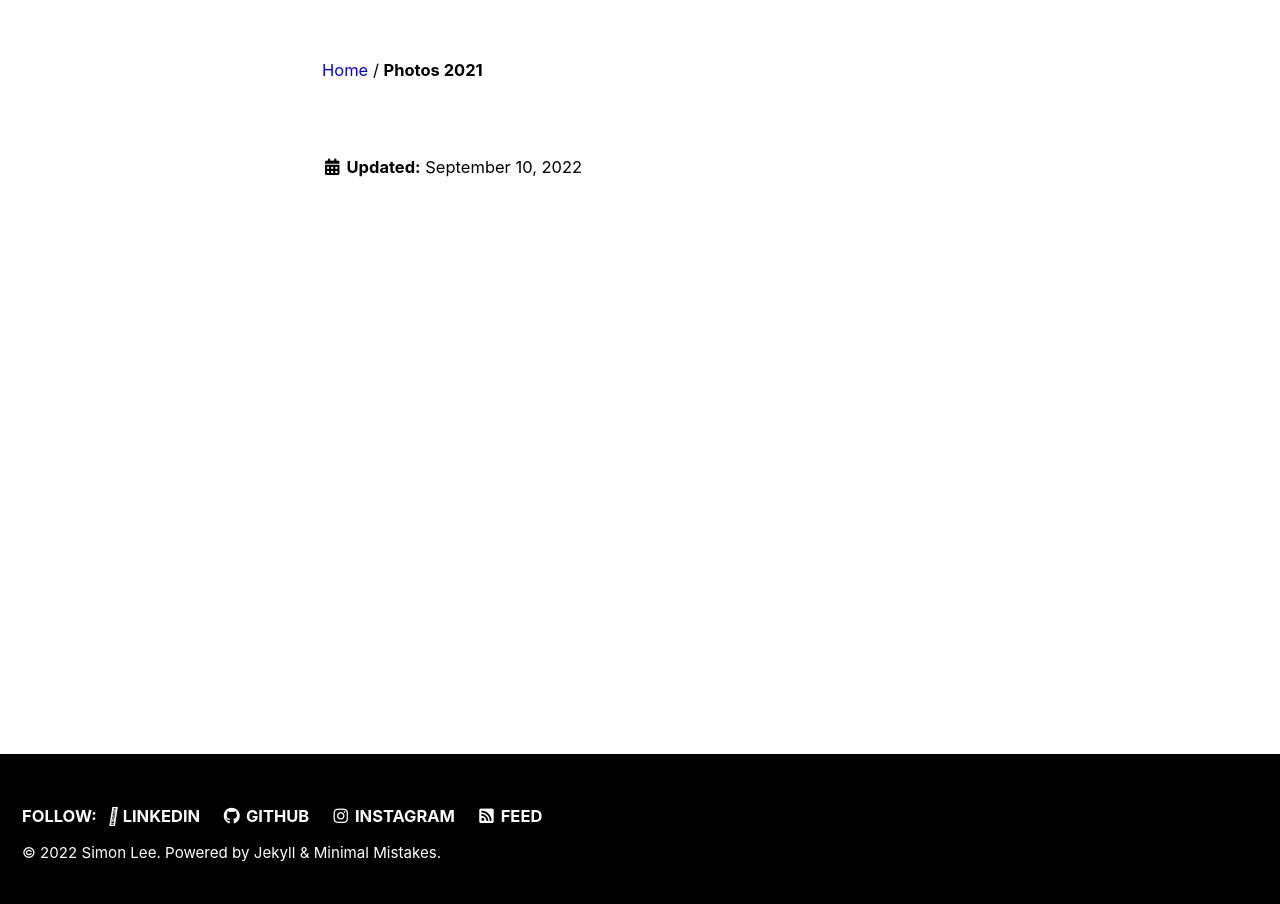
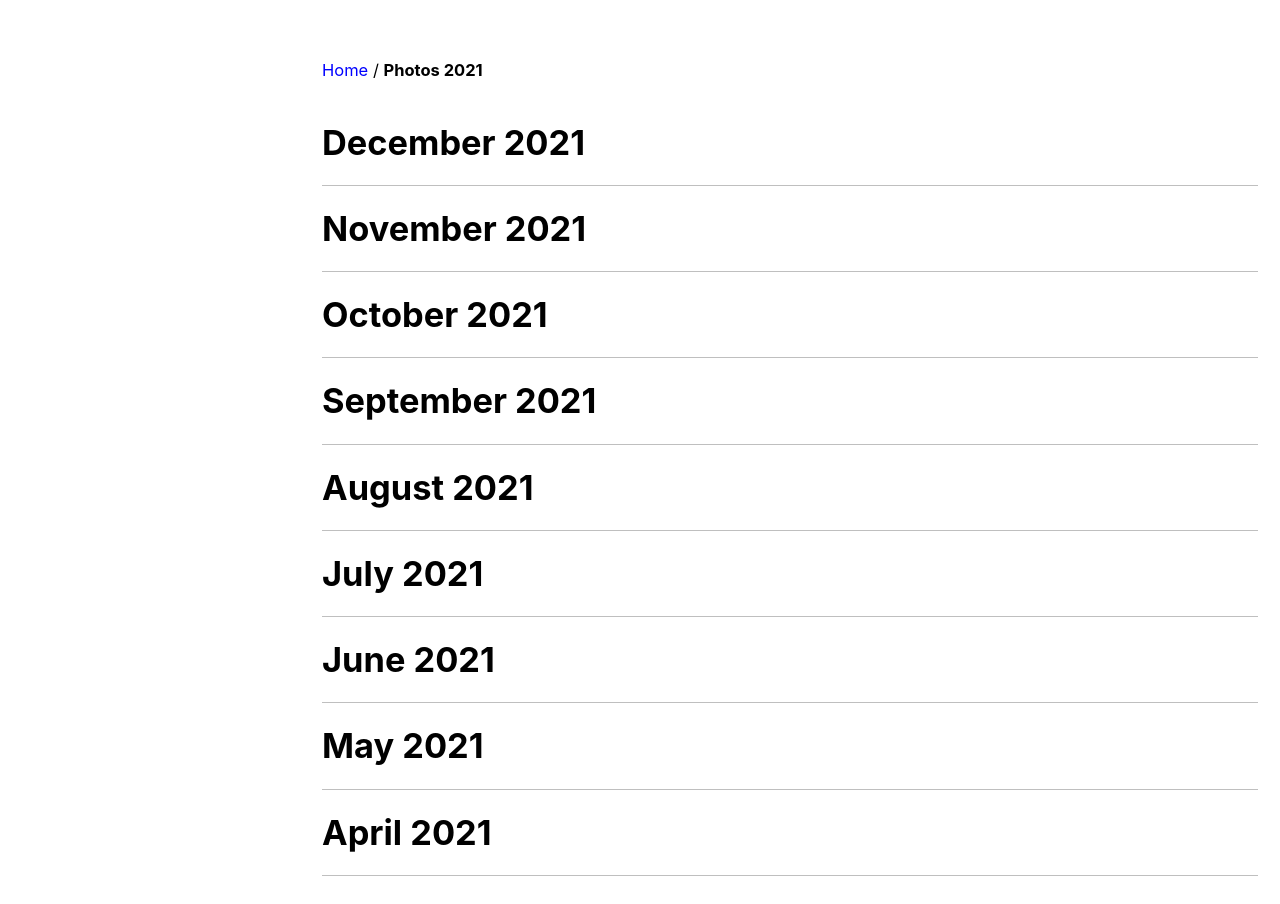
Before and after one commit to Simonlee711/Simonlee711.github.io, a Jekyll site: the page built from _pages/photos_2021.md, in a window 1280 px wide and 1400 px high, scrolled down 253 px. Shown: the part 138-1042 px from the top of the window. Built offline with Jekyll 4.4.1, drawn with Linux system fonts in a browser that asks for light colours; cached includes are drawn as plain includes; some of the changed text lies outside the part shown; grey boxes are pictures that could not be loaded.

Commit message:
photos page

```diff
--- a/_data/navigation.yml
+++ b/_data/navigation.yml
@@ -18,8 +18,6 @@ docs:
         url: /photos2022/
       - title: "2021"
         url: /photos2021/
-      - title: "2019"
-        url: /photos2020/
 
 docs2:
   - title: "2022"
--- a/_pages/photos_2021.md
+++ b/_pages/photos_2021.md
@@ -9,3 +9,51 @@ header:
   caption: "Photo credit: Simon Lee"
 date: 2022-09-10
 ---
+
+# December 2021
+
+---
+
+# November 2021
+
+---
+
+# October 2021
+
+---
+
+# September 2021
+
+---
+
+# August 2021
+
+---
+
+# July 2021
+
+---
+
+# June 2021
+
+---
+
+# May 2021
+
+---
+
+# April 2021
+
+---
+
+# March 2021
+
+---
+
+# February 2021
+
+---
+
+# January 2021
+
+---
```
Also changed, not shown: _pages/photos_2020.md (deleted, +0 -11 lines), _pages/photos_2022.md (+58 -0 lines), _pages/singlecell.md (deleted, +0 -16 lines), 2 other files.
